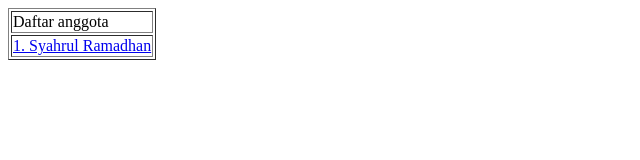
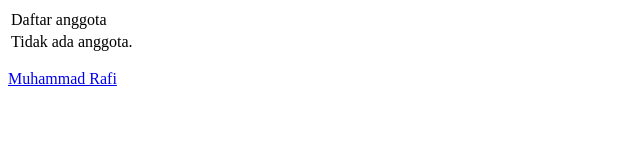
Before and after one commit to kaslanaaa/STIK2018-2025-6-RecycleItRight, a plain HTML site: page index.html in a window 1280 px wide. Shown: the whole page, without its empty margins (0-640 px from the left). Drawn offline with Linux system fonts and the light colour scheme.

Commit message:
Update index.html

```diff
--- a/index.html
+++ b/index.html
@@ -4,9 +4,12 @@
     <title>Utama – Admin</title>
   </head>
   <body>
-      <table border=”0”>
+    <table border="0">
       <tr><td>Daftar anggota</td></tr>
-        <tr><td> <a href="2304111010023.html">1. Syahrul Ramadhan</a></td></tr>
+      <tr><td>Tidak ada anggota.</td></tr>
     </table>
+
+    <!-- Tautan ke halaman lain -->
+    <p><a href="2304111010041.html">Muhammad Rafi</a></p>
   </body>
 </html>
```
Lines whose indentation alone changed are shown as unchanged.
